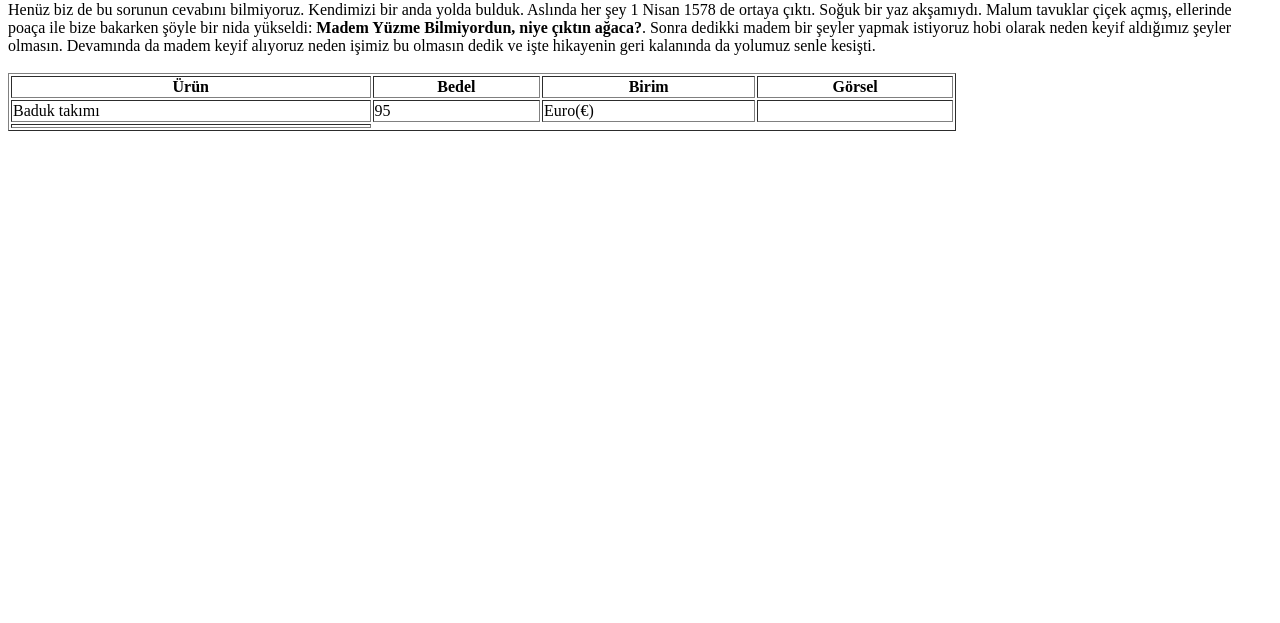
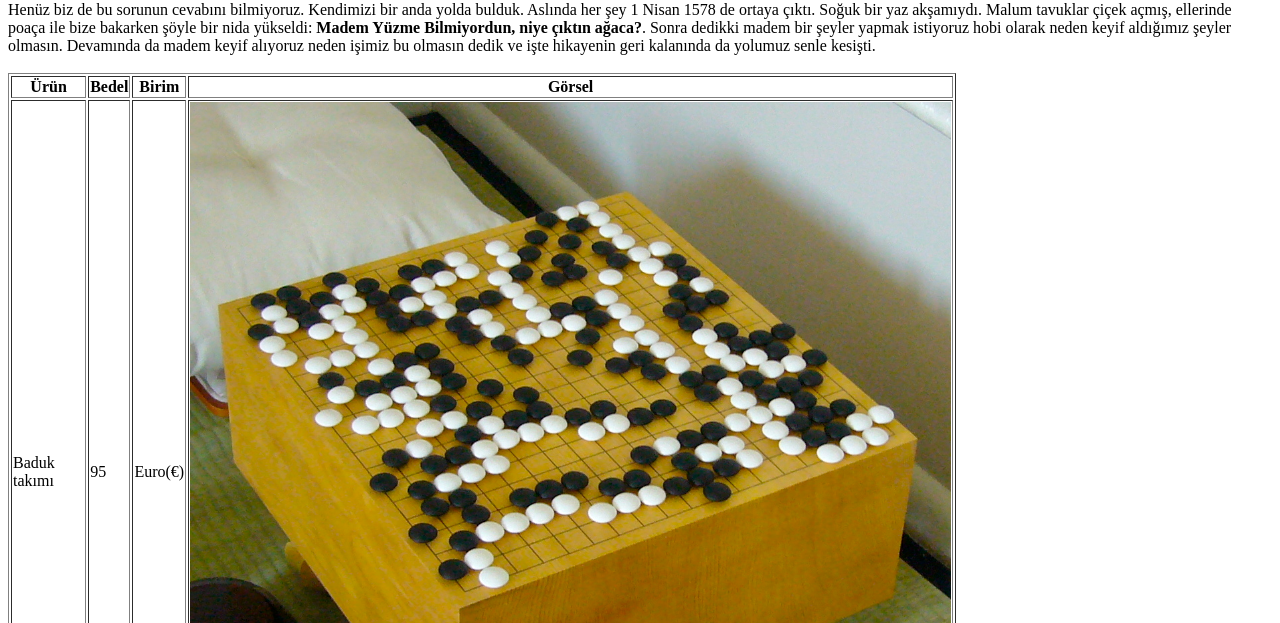
Before and after one commit to Atikeakaran/TheFirm, a plain HTML site: page html/hakkımızda.html in a window 1280 px wide. Shown: the part 177-800 px from the top of the page. Drawn offline with Linux system fonts and the light colour scheme; the site is published under a folder, as on GitHub Pages, so addresses that start at the root find nothing.

Commit message:
Update hakkımızda.html

```diff
--- a/html/hakkımızda.html
+++ b/html/hakkımızda.html
@@ -40,7 +40,7 @@
                 Euro(€)
             </td>
             <td>
-                <img width="100%" src="/pictures/BadukSet.jfif" alt="">
+                <img width="100%" src="../pictures/BadukSet.jfif" alt="">
             </td>
         </tr>
         <tr>
```
